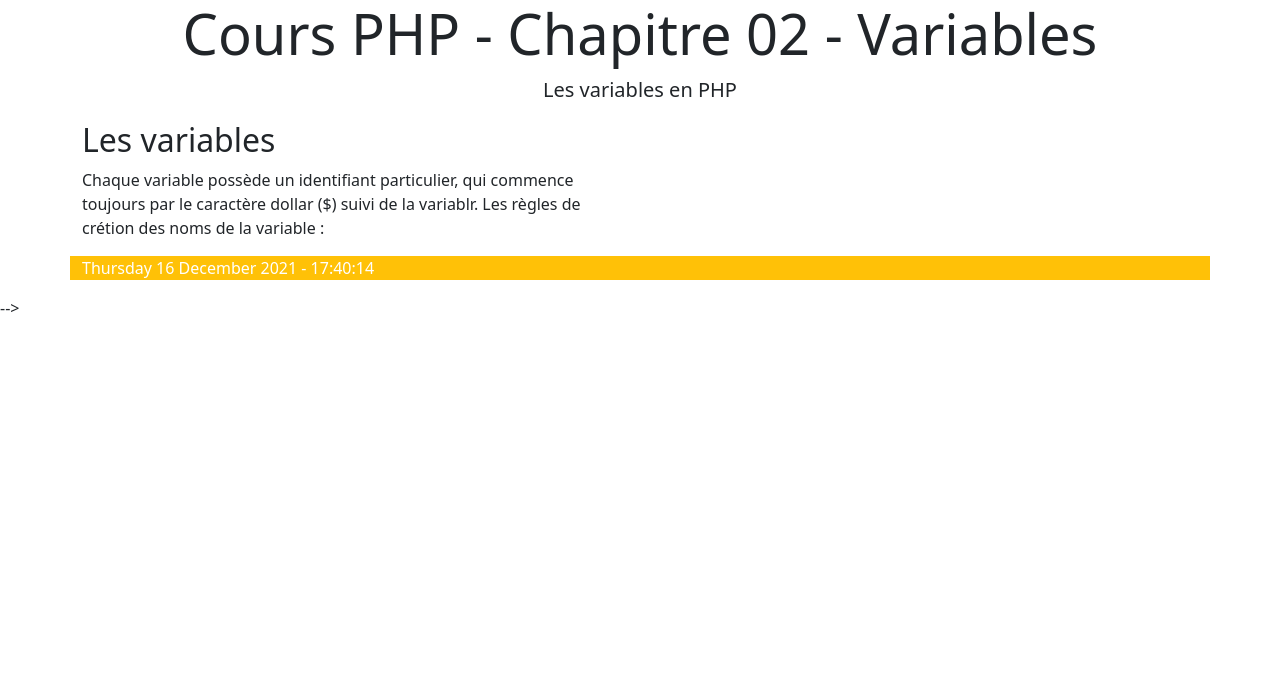
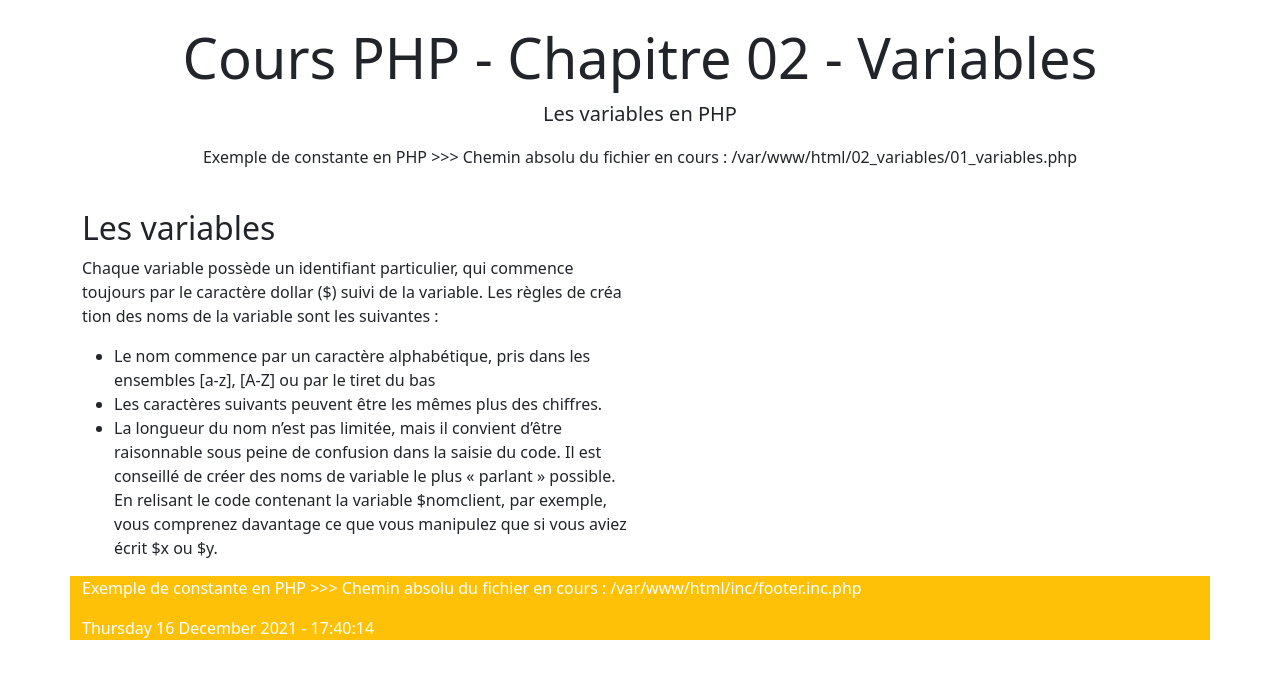
Before and after one commit to Baianissima/coursPHP, a PHP site: page /coursPHP/01_variables.php in a window 1280 px wide. Shown: the top 679 px of the page. Run offline with PHP 8.4, Linux system fonts and the light colour scheme.

Commit message:
suite PHP + suite requetes SQL

```diff
--- a/02_variables/01_variables.php
+++ b/02_variables/01_variables.php
@@ -13,7 +13,7 @@
     <link rel="stylesheet" href="../css/styles.css">
 </head>
 
-<body class="bg-vieuxrose>
+<body class="bg-vieuxrose">
     <!-- =================================== -->
     <!-- en-tête -->
     <!-- =================================== -->
@@ -22,6 +22,9 @@
         <div class="col-12 text-center">
             <h1 class="display-4">Cours PHP - Chapitre 02 - Variables</h1>
             <p class="lead">Les variables en PHP</p>
+
+            <!-- ce code en 1 ligne sert à afficher le chemnin du fichier sur la page html -->
+            <?php echo "<p>Exemple de constante en PHP >>> Chemin absolu du fichier en cours : " . __FILE__ . "</p>"; ?>
         </div>
     </header>
 
@@ -29,8 +32,14 @@
 
         <div class="row">
             <div class="col-md-6">
-            <h2>Les variables</h2>
-            <p>Chaque variable possède un identifiant particulier, qui commence toujours par le caractère dollar ($) suivi de la variablr. Les règles de crétion des noms de la variable :</p>
+                <h2>Les variables</h2>
+                <p>Chaque variable possède un identifiant particulier, qui commence toujours par le caractère dollar ($) suivi de la variable. Les règles de créa tion des noms de la variable sont les suivantes :</p>
+
+                <ul>
+                    <li>Le nom commence par un caractère alphabétique, pris dans les ensembles [a-z], [A-Z] ou par le tiret du bas </li>
+                    <li>Les caractères suivants peuvent être les mêmes plus des chiffres.</li>
+                    <li>La longueur du nom n’est pas limitée, mais il convient d’être raisonnable sous peine de confusion dans la saisie du code. Il est conseillé de créer des noms de variable le plus « parlant » possible. En relisant le code contenant la variable $nomclient, par exemple, vous comprenez davantage ce que vous manipulez que si vous aviez écrit $x ou $y.</li>
+                </ul>
             </div>
         </div>
     </div>
@@ -39,10 +48,11 @@
 
   <!-- Commenter à l'intérieur du code PHP si on veut garder l'info que pour le côté serveur !  -->
 
-  <!-- <?php require
+  <?php require
     // Ici on appelle le footer cree dans dossier inc pour qu il se repete sur cette page :
-  '../inc/footer.inc.php'; ?> -->
+  '../inc/footer.inc.php'; ?>
 
+<!-- ici on a l'includ pour synroniser le code du footer sur toutes les pages du dossier : -->
   <?php require_once '../inc/footer.inc.php'; ?>
 
     <!-- Optional JavaScript -->
@@ -50,11 +60,5 @@
     <script src="https://cdn.jsdelivr.net/npm/bootstrap@5.1.1/dist/js/bootstrap.bundle.min.js"
         integrity="sha384-/bQdsTh/da6pkI1MST/rWKFNjaCP5gBSY4sEBT38Q/9RBh9AH40zEOg7Hlq2THRZ"
         crossorigin="anonymous"></script>
-
-    <!-- Démarrage PHP : repos coursPHP sur OS (C:) : il faut ouvrir le fichier index de localhost pour travailler sur php, sinon la page ne marche pas :
-
-    http://localhost/coursPHP/01-intro/01_introduction.php  -->
-
-    <!-- https://github.com/vienendelsur/coursPHP_suresnes2122 -->
 </body>
 </html>
--- a/inc/footer.inc.php
+++ b/inc/footer.inc.php
@@ -1,6 +1,10 @@
 <footer>
     <!-- Ici on demande à PHP d'afficher l'heure au format français -->
     <div class="container bg-warning text-white">
+
+ <!-- ce code avec 1 constante en PHP en 1 ligne sert à afficher le chemin du fichier sur la page html -->
+    <?php echo "<p>Exemple de constante en PHP >>> Chemin absolu du fichier en cours : " . __FILE__ . "</p>"; ?>
+
         <p>
         <?php
             setlocale(LC_ALL, 'fr_FR');
```
Also changed, not shown: 1 other file.
